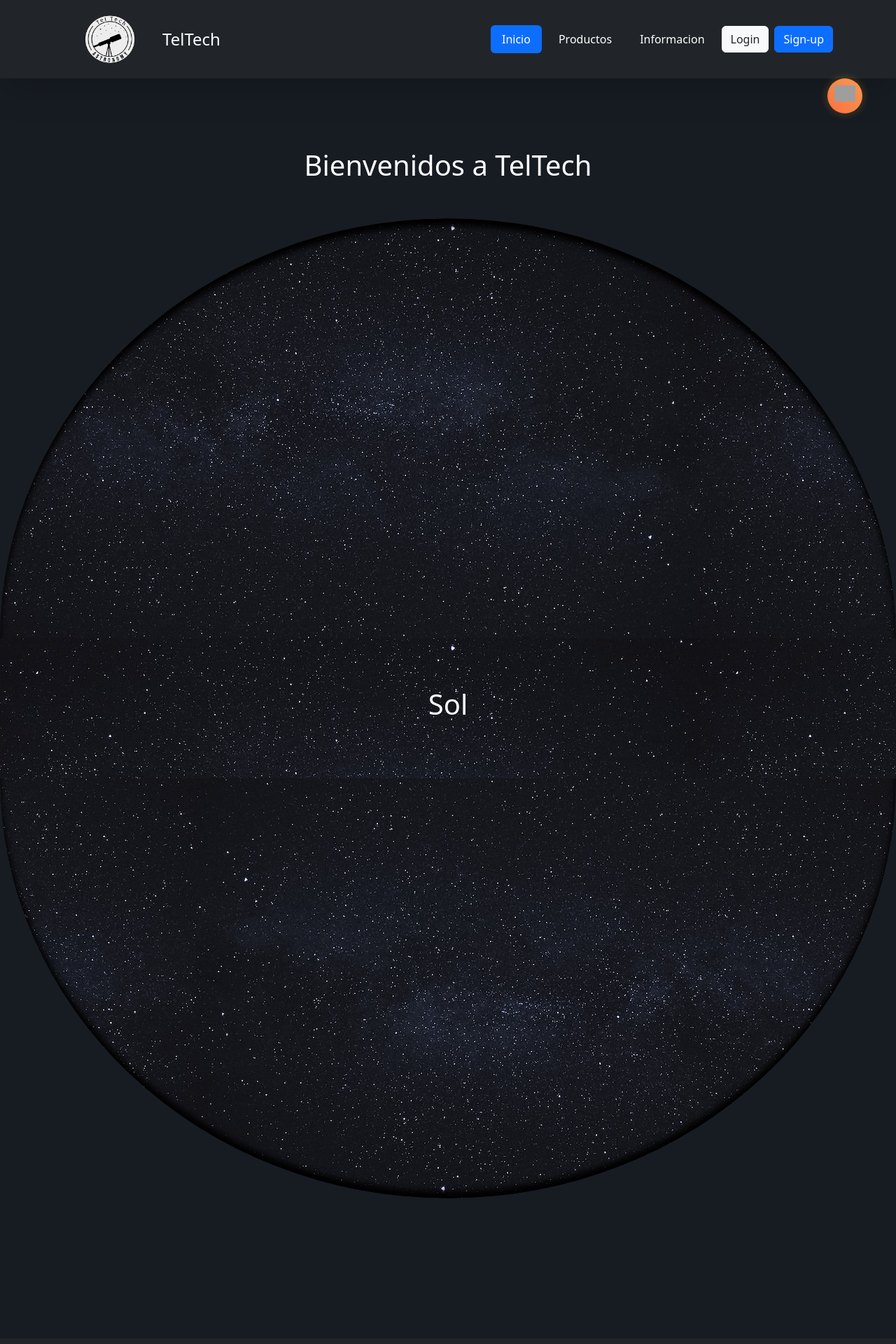
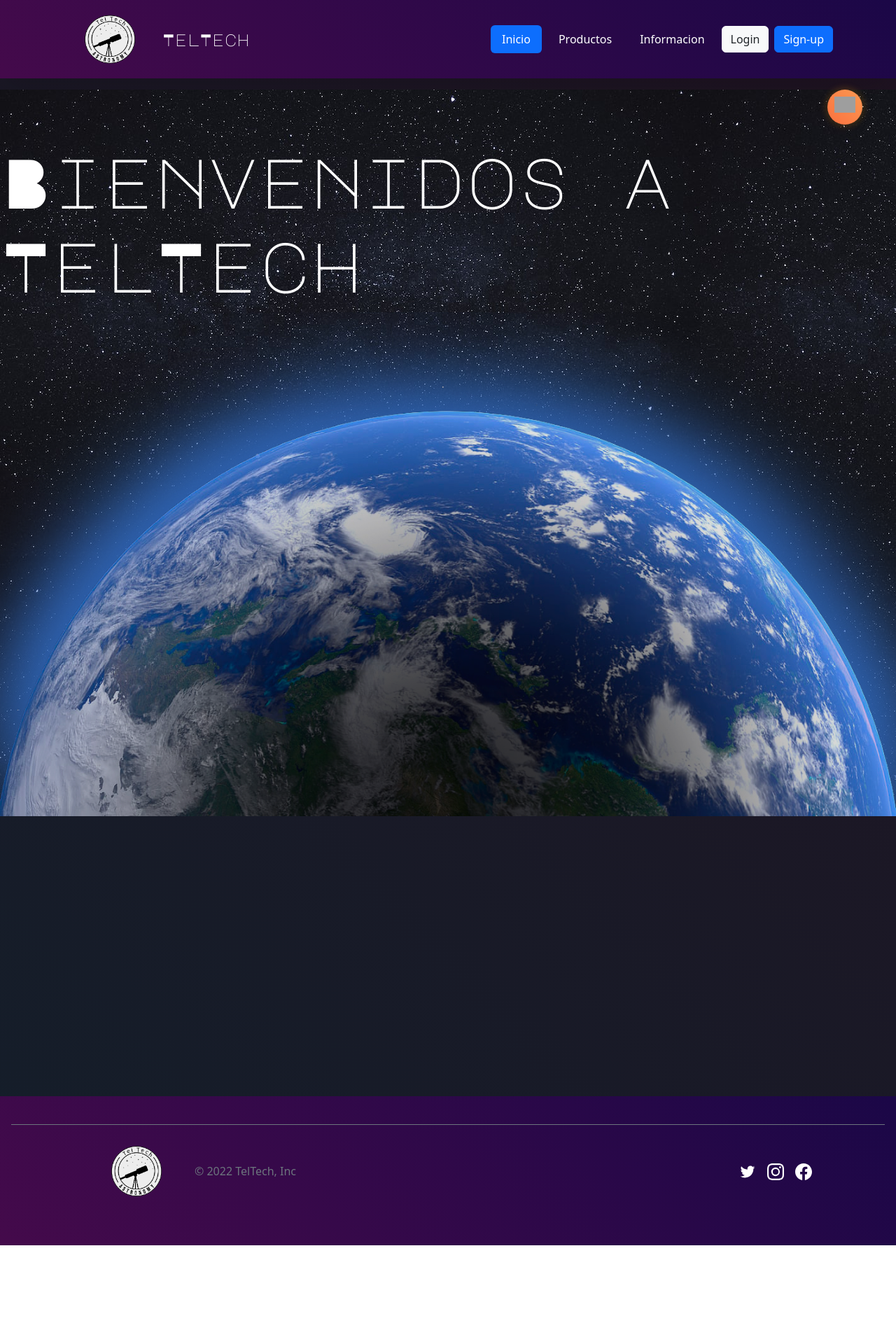
Before and after one commit to MinlPotato/TelTech, a React (Create React App) app in the folder appteltech/: page /Inicio in a window 1280 px wide. Shown: the top 1920 px of the page at 70% size. After the commit the page ends 1779 px from the top, so only its background shows below. Built offline with nearby package versions, Linux system fonts and the light colour scheme; grey boxes are pictures that could not be loaded.

Commit message:
Commit 6.1

```diff
--- a/appteltech/public/index.html
+++ b/appteltech/public/index.html
@@ -26,7 +26,7 @@
     -->
     <title>React App</title>
   </head>
-  <body style="background-color: #171c23; color: white">
+  <body style="background: linear-gradient(45deg,#141e2a,#201322); color: white">
     <noscript>You need to enable JavaScript to run this app.</noscript>
     <div id="root"></div>
     <!--
--- a/appteltech/src/componentes/Assets/TelescopiosAPI.js
+++ b/appteltech/src/componentes/Assets/TelescopiosAPI.js
@@ -1,7 +1,7 @@
 export const telescopios = [
   {
     id: "1",
-    nombre: "telescopio 1",
+    nombre: "Telescopio 1",
     imagen:
       "https://w7.pngwing.com/pngs/112/480/png-transparent-reflecting-telescope-refracting-telescope-astronomy-spotting-scopes-telescope-objective-refracting-telescope-astronomy.png",
     precio: 2500,
@@ -14,7 +14,7 @@ export const telescopios = [
   },
   {
     id: "2",
-    nombre: "telescopio 2",
+    nombre: "Telescopio 2",
     imagen:
       "https://w7.pngwing.com/pngs/565/269/png-transparent-refracting-telescope-sky-watcher-reflecting-telescope-optical-telescope-others-angle-refracting-telescope-achromatic-lens.png",
     precio: 1800,
@@ -27,7 +27,7 @@ export const telescopios = [
   },
   {
     id: "3",
-    nombre: "telescopio 3",
+    nombre: "Telescopio 3",
     imagen:
       "https://w7.pngwing.com/pngs/161/346/png-transparent-meade-instruments-refracting-telescope-reflecting-telescope-coma-black-telescope-miscellaneous-tripod-telescope.png",
     precio: 5000,
@@ -40,7 +40,7 @@ export const telescopios = [
   },
   {
     id: "4",
-    nombre: "telescopio 4",
+    nombre: "Telescopio 4",
     imagen:
       "https://w7.pngwing.com/pngs/813/91/png-transparent-goto-orion-telescopes-binoculars-reflecting-telescope-astrography-others-miscellaneous-mirror-aperture.png",
     precio: 2700,
@@ -53,7 +53,7 @@ export const telescopios = [
   },
   {
     id: "5",
-    nombre: "telescopio 5",
+    nombre: "Telescopio 5",
     imagen:
       "https://w7.pngwing.com/pngs/83/21/png-transparent-orion-telescopes-binoculars-reflecting-telescope-equatorial-mount-astronomer-others.png",
     precio: 6000,
@@ -66,7 +66,7 @@ export const telescopios = [
   },
   {
     id: "6",
-    nombre: "telescopio 6",
+    nombre: "Telescopio 6",
     imagen:
       "https://w7.pngwing.com/pngs/916/876/png-transparent-refracting-telescope-bresser-astronomy-equatorial-mount-sighting-telescope-miscellaneous-angle-mirror.png",
     precio: 1800,
--- a/appteltech/src/componentes/Card/ProductoCard.js
+++ b/appteltech/src/componentes/Card/ProductoCard.js
@@ -41,24 +41,24 @@ function ProductoCard(props) {
               <Card.Body className="w-100 justify-content-center align-items-center">
                 <h5 className="text-start"> Caracteristicas </h5>
                 <ul className="list-group list-group-horizontal mb-1">
-                  <li className="list-group-item w-100 text-muted bg-transparent border-primary">
-                    Tipo de telescopio:
+                  <li className="list-group-item w-100 text-start text-muted bg-transparent border-primary">
+                    Tipo de telescopio
                   </li>
                   <li className="list-group-item w-75 text-muted bg-transparent border-secondary">
                     {tipoDeTelescopio}
                   </li>
                 </ul>
                 <ul className="list-group list-group-horizontal mb-1">
-                  <li className="list-group-item w-100 text-muted bg-transparent border-primary">
-                    Fabricante:
+                  <li className="list-group-item w-100 text-start text-muted bg-transparent border-primary">
+                    Fabricante
                   </li>
                   <li className="list-group-item w-75 text-muted bg-transparent border-secondary">
                     {fabricante}
                   </li>
                 </ul>
                 <ul className="list-group list-group-horizontal mb-1">
-                  <li className="list-group-item  w-100 text-muted bg-transparent border-primary">
-                    pais de origen:
+                  <li className="list-group-item text-start w-100 text-muted bg-transparent border-primary">
+                    Pais de origen
                   </li>
                   <li className="list-group-item w-75 text-muted bg-transparent border-secondary">
                     {paisDeOrigen}
--- a/appteltech/src/componentes/Footer/Footer.js
+++ b/appteltech/src/componentes/Footer/Footer.js
@@ -25,7 +25,7 @@ function Footer() {
         </symbol>
       </svg>
 
-      <div className="container-fluid p-3 bg-dark text-white mb-md-0">
+      <div className="container-fluid colorHeader p-3 bg-dark text-white mb-md-0">
         <footer className="d-flex flex-wrap justify-content-around align-items-center py-3 my-4 border-top border-secondary ">
           <div className="col-md-4 d-flex align-items-center">
             <a
--- a/appteltech/src/componentes/Header/CarritoButton.js
+++ b/appteltech/src/componentes/Header/CarritoButton.js
@@ -9,7 +9,7 @@ function CarritoButton() {
   return (
     <>
       <NavLink to="/Carrito">
-        <div className="d-flex justify-content-end mx-5">
+        <div className="d-flex mt-3 justify-content-end mx-5">
           <div className="carritoButton">
             <img
               src="https://img.icons8.com/sf-regular-filled/48/undefined/shopping-cart.png"
--- a/appteltech/src/componentes/Header/Header.css
+++ b/appteltech/src/componentes/Header/Header.css
@@ -61,8 +61,7 @@
 }
 
 .colorHeader {
-    background: linear-gradient(45deg,#239FE9,#44D5F3)   ;
-    /* linear-gradient(rgb(0, 158, 206), rgb(0, 167, 218), rgb(0, 118, 154)) */
+    background: linear-gradient(45deg,#440a4b,#1b0747);
 
 }
 
--- a/appteltech/src/componentes/Header/HeaderNormal.js
+++ b/appteltech/src/componentes/Header/HeaderNormal.js
@@ -6,7 +6,10 @@ import { NavLink } from 'react-router-dom';
 function HeaderNormal() {
   return (
     <header>
-      <div className="px-3 py-2 bg-dark shadow-lg">
+      <div
+        className="px-3 py-2 bg-dark shadow-lg colorHeader"
+
+      >
         <div className="container">
           <div className="d-flex flex-wrap align-items-center justify-content-center justify-content-lg-start ">
             <a
@@ -26,17 +29,14 @@ function HeaderNormal() {
               </li>
             </ul>
             <div className="text-end px-2">
-
-               <button type="button" className="btn btn-light text-dark me-2">
+              <button type="button" className="btn btn-light text-dark me-2">
                 Login
               </button>
               <a href="/Login">
                 <button type="button" className="btn btn-primary">
-                Sign-up
-              </button>
+                  Sign-up
+                </button>
               </a>
-
-
             </div>
           </div>
         </div>
--- a/appteltech/src/componentes/Inicio/Inicio.css
+++ b/appteltech/src/componentes/Inicio/Inicio.css
@@ -1,3 +1,4 @@
+@import url('https://fonts.googleapis.com/css2?family=Major+Mono+Display&display=swap');
 
 /*
 .bubble::after {
@@ -12,6 +13,10 @@
     background-color: #0e1116;
 
 } */
+
+h1, h2, h3, h4 {
+  font-family: 'Major Mono Display', monospace;
+}
 
  section {
         position: relative;
--- a/appteltech/src/componentes/Inicio/Inicio.js
+++ b/appteltech/src/componentes/Inicio/Inicio.js
@@ -2,16 +2,22 @@ import React from "react";
 import Header from "../Header/Header";
 import Footer from "../Footer/Footer";
 import "./Inicio.css";
+import planeta from "../Assets/planeta-tierra.png"
 
 function Home() {
   return (
     <>
-      <section >
-        <h1>Bienvenidos a TelTech</h1>
-        <p></p>
+      <section className="dark fontSpace">
+        <h1 style={{fontSize: "100px"}}>Bienvenidos a TelTech</h1>
+
+
+
+    <img src= {planeta} className="w-100"></img>
       </section>
+       <section className="">
 
-      <div className="space">
+       </section>
+      {/* <div className="space">
         <section className="bubble"></section>
 
         <section className="dark">
@@ -21,7 +27,7 @@ function Home() {
         <section className="bubble flip"></section>
       </div>
 
-      <section className=""></section>
+      <section className=""></section> */}
 
       {/* <div className="h-100 text-center">
       <div className="bubble"></div>
```
Also changed, not shown: appteltech/src/componentes/Assets/planeta-tierra.png (added).
